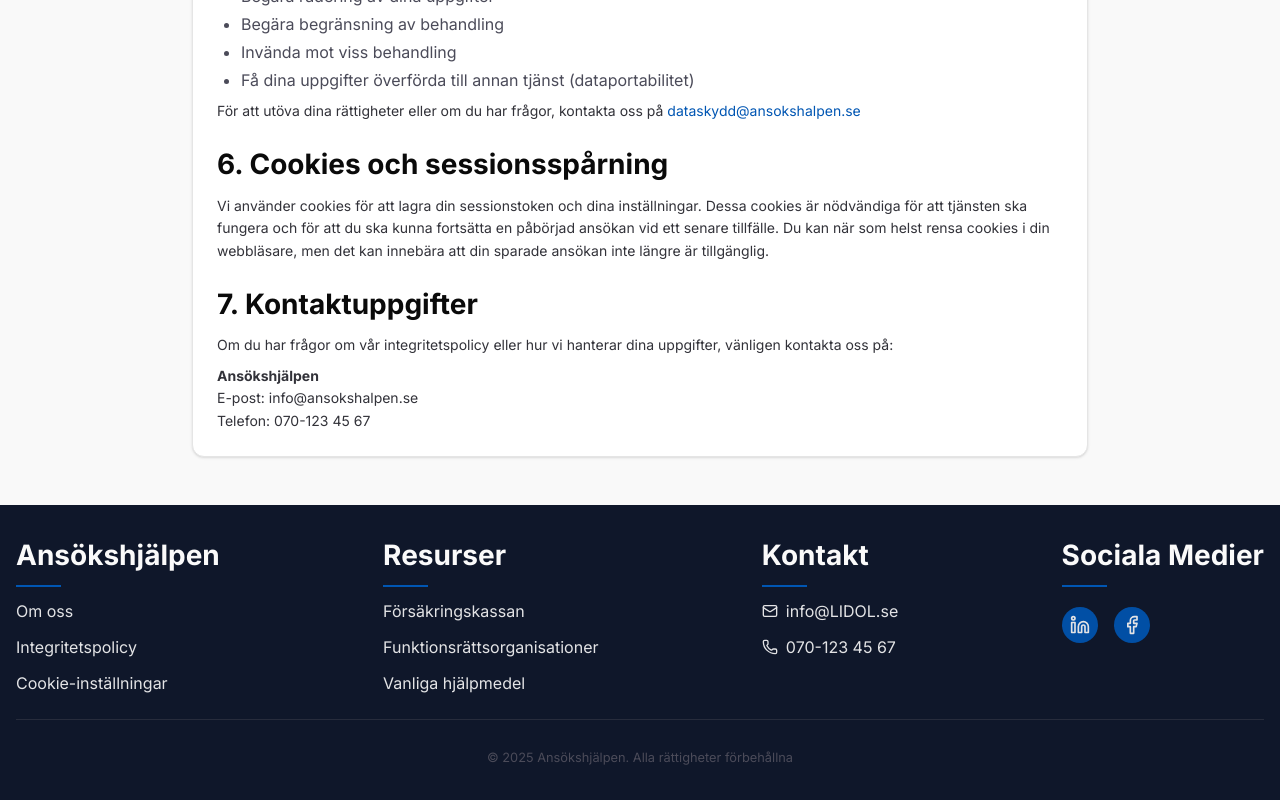
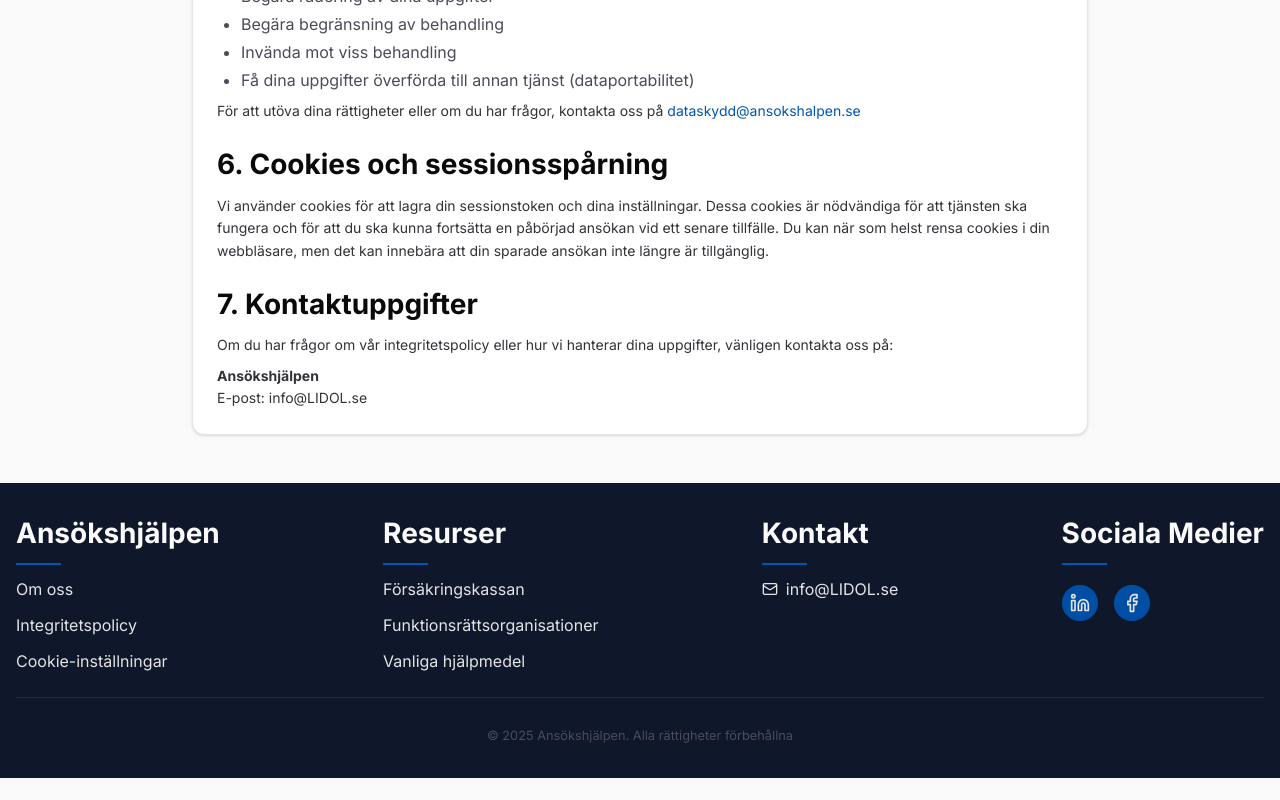
Before and after one commit to Gamefan00/chas_challenge, a Next.js app in the folder frontend/: page /integrity in a window 1280 px wide. Shown: the part 1152-1952 px from the top of the page. After the commit the page ends 1930 px from the top, so only its background shows below. Built offline with nearby package versions, Linux system fonts and the light colour scheme; no server answers.

Commit message:
fix: update contact email in Footer and IntegritetPage components

```diff
--- a/frontend/app/(site)/integrity/page.js
+++ b/frontend/app/(site)/integrity/page.js
@@ -125,8 +125,12 @@ const IntegritetPage = () => {
                   <p>
                     <strong>Ansökshjälpen</strong>
                   </p>
-                  <p className="text-muted-foreground">E-post: info@ansokshalpen.se</p>
-                  <p className="text-muted-foreground">Telefon: 070-123 45 67</p>
+                  <p className="text-muted-foreground">
+                    E-post:{" "}
+                    <a href="mailto:info@LIDOL.se" className="hover:text-primary transition-colors">
+                      <span>info@LIDOL.se</span>
+                    </a>
+                  </p>
                 </div>
               </section>
             </CardContent>
--- a/frontend/components/shared/Footer.jsx
+++ b/frontend/components/shared/Footer.jsx
@@ -103,18 +103,11 @@ const Footer = () => {
             <div className="bg-primary h-[2px] w-[45px]" />
             <div className="flex flex-col gap-3 opacity-90">
               <a
-                href="mailto:info@ansokshalpen.se"
+                href="mailto:info@LIDOL.se"
                 className="hover:text-primary flex items-center gap-2 transition-colors"
               >
                 <Mail size={16} />
                 <span>info@LIDOL.se</span>
-              </a>
-              <a
-                href="tel:+46701234567"
-                className="hover:text-primary flex items-center gap-2 transition-colors"
-              >
-                <Phone size={16} />
-                <span>070-123 45 67</span>
               </a>
             </div>
           </motion.div>
```
